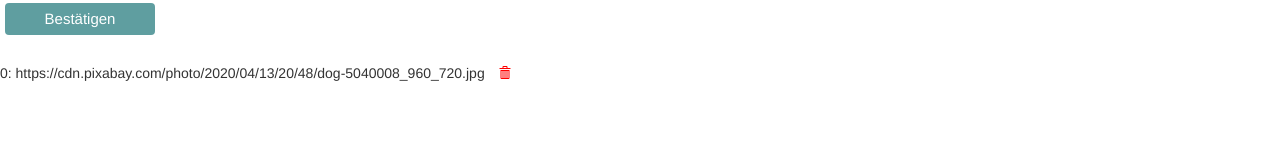
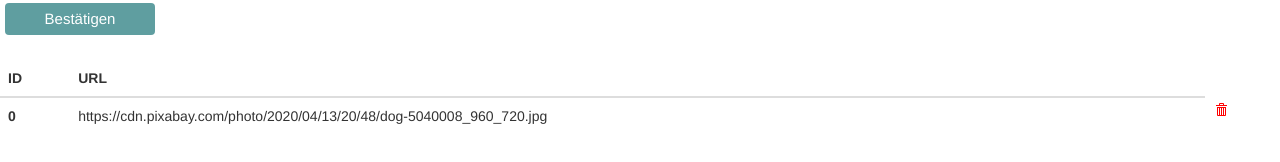
Before and after one commit to Mirella1133/AngularProject, an Angular app: page / in a window 1280 px wide. Shown: the part 414-576 px from the top of the page. Built offline with nearby package versions, Linux system fonts and the light colour scheme.

Commit message:
Tabelle format

```diff
--- a/src/app/table/table.component.html
+++ b/src/app/table/table.component.html
@@ -1,10 +1,15 @@
-<head>
-    <meta name="viewport" content="width=device-width, initial-scale=1">
-    <link rel="stylesheet" href="https://maxcdn.bootstrapcdn.com/bootstrap/3.3.7/css/bootstrap.min.css">
-    <script src="https://ajax.googleapis.com/ajax/libs/jquery/3.2.1/jquery.min.js"></script>
-    <script src="https://maxcdn.bootstrapcdn.com/bootstrap/3.3.7/js/bootstrap.min.js"></script>
-  </head>
 
   <div>
-      <p *ngFor="let url of imageService.image_list; let i = index">{{i}}: {{url}} <button type="button" class="btn btn-default btn-sm" style="border:none"(click)="clickDelete(i)" ><span class="glyphicon glyphicon-trash" style="color:red"></span></button></p>
+      <table class="table table-hover">
+          <thead>
+            <tr>
+                <th scope="col">ID</th>
+                <th scope="col">URL</th>
+            </tr>
+          </thead>
+          <tbody>
+            <tr scope="row" *ngFor="let url of imageService.image_list; let i = index"><th scope="row">{{i}}</th> <td>{{url}}</td> <button type="button" class="btn btn-default btn-sm" style="border:none"(click)="clickDelete(i)" ><span class="glyphicon glyphicon-trash" style="color:red"></span></button></tr>
+          </tbody>
+      </table>
+
   </div>
```
